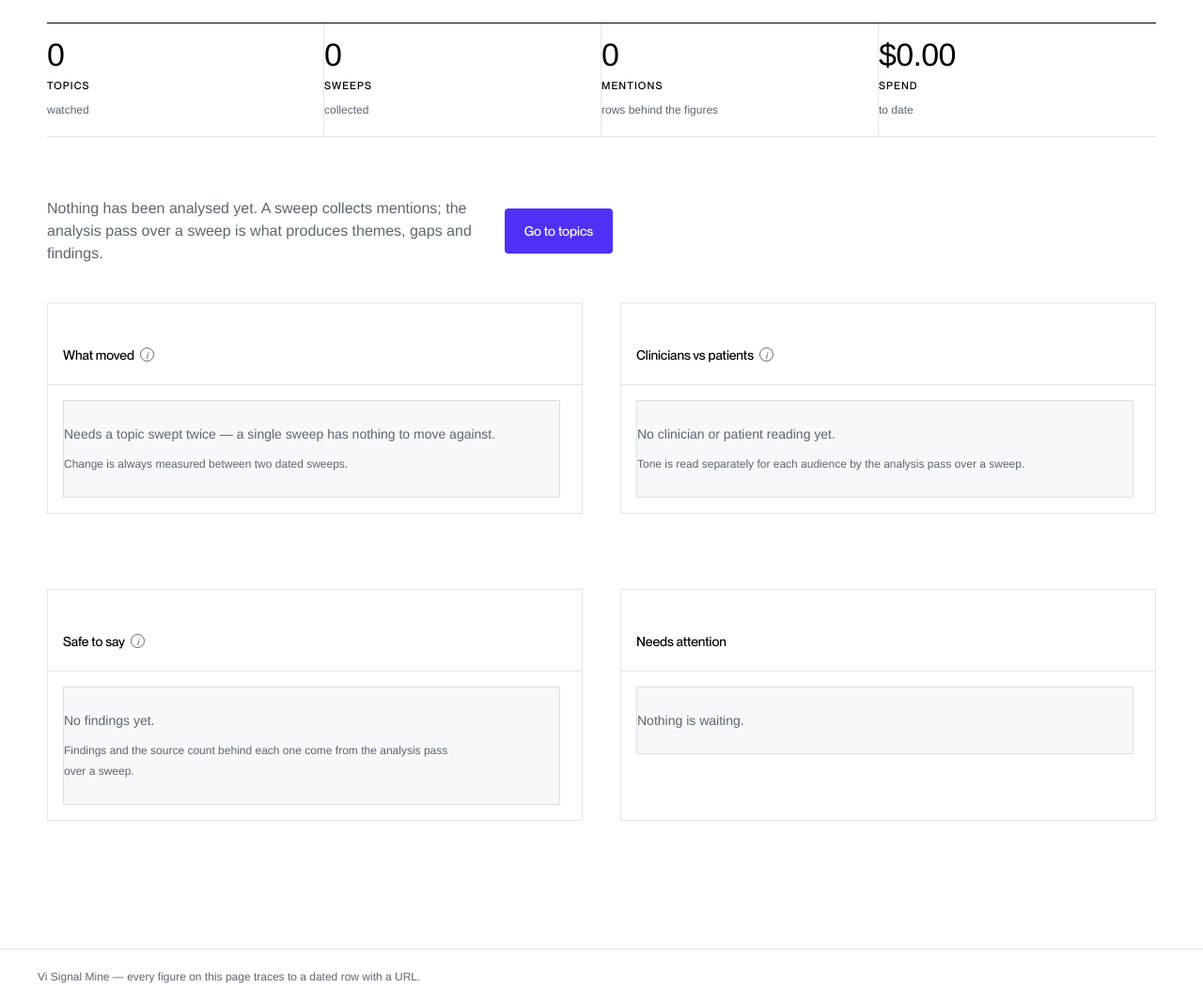
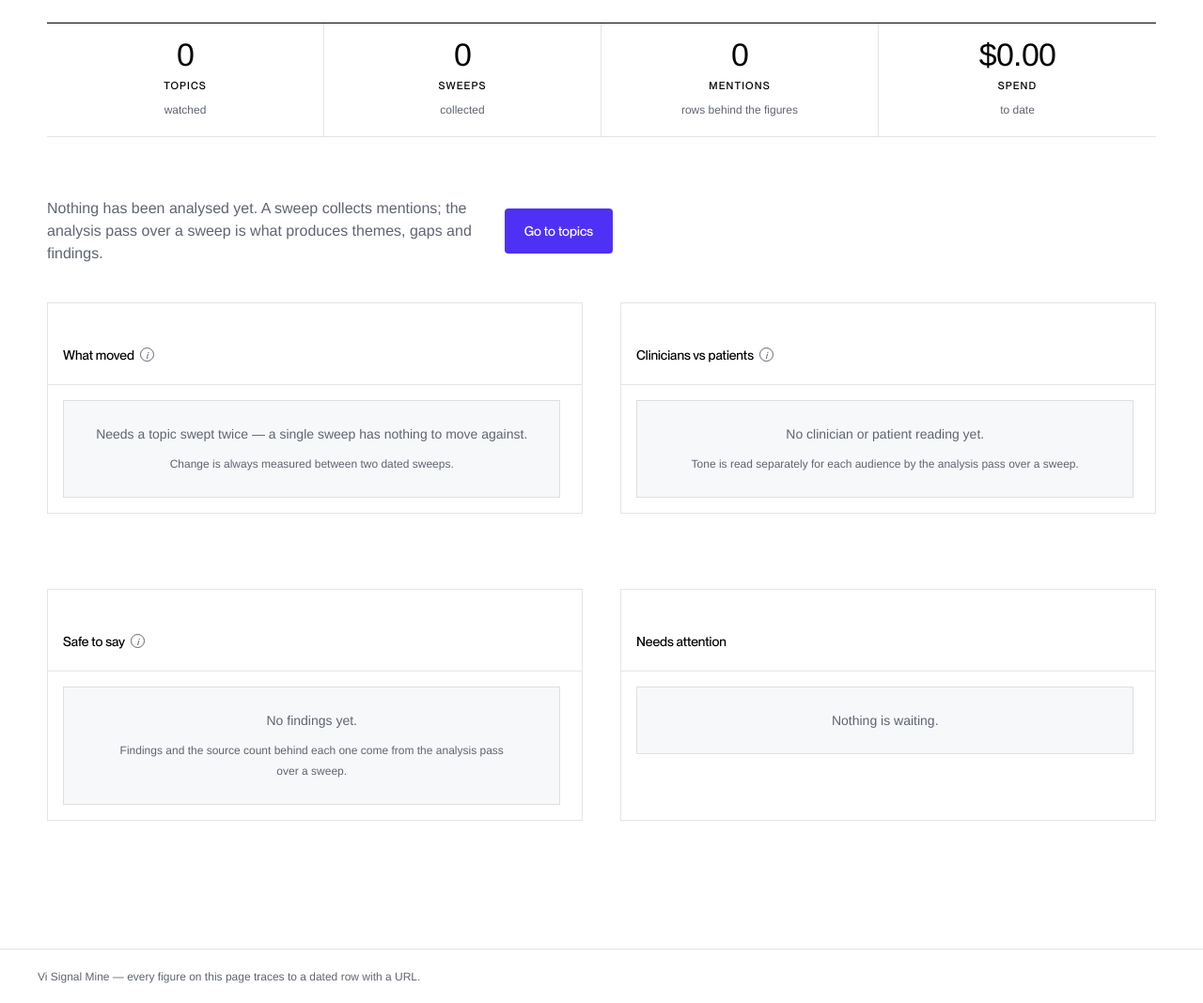
Before and after one commit to daniellazar-cpu/vi-signal-mine, a FastAPI app: page / in a window 1280 px wide. Shown: the part 159-1227 px from the top of the page at 94% size. Run offline with FastAPI, Linux system fonts and the light colour scheme; some libraries are stand-ins or nearby versions; some web fonts are replaced.

Commit message:
Center the overview counters and short dashboard empty-states
The counter strip's numbers hugged the left rule (asymmetric padding),
and the "nothing to show yet" cards in the dashboard grid read the
same way. Both are short, single-purpose blocks in a bounded box, so
centered reads better than left-pinned. Scoped to .dash-grid so the
longer, multi-line empty-state messages elsewhere in the app (which
wrap to a readable line length and read worse centered) are untouched.

```diff
--- a/vsm/ui/static/app.css
+++ b/vsm/ui/static/app.css
@@ -1491,9 +1491,9 @@ a.tier-badge-corroborated:hover { background: var(--vi-violet-hover); border-col
   margin-bottom: var(--space-lg);
 }
 .counter {
-  display: flex; flex-direction: column; gap: 2px;
-  padding: var(--space-sm) var(--space-sm) var(--space-sm) 0;
-  text-decoration: none; color: inherit;
+  display: flex; flex-direction: column; align-items: center; gap: 2px;
+  padding: var(--space-sm);
+  text-decoration: none; color: inherit; text-align: center;
   border-right: var(--border-hairline) solid var(--rule);
 }
 .counter:last-child { border-right: 0; }
@@ -1521,6 +1521,12 @@ a.tier-badge-corroborated:hover { background: var(--vi-violet-hover); border-col
   display: grid; grid-template-columns: repeat(2, minmax(0, 1fr));
   gap: var(--space-lg) var(--space-lg);
 }
+/* Scoped to the dashboard cards, not the shared .empty-state used elsewhere
+   with longer messages — a wrapped paragraph reads worse centered, but these
+   are one or two short lines inside a bounded card and read better centered
+   than pinned to the left rule. */
+.dash-grid .empty-state { align-items: center; text-align: center; }
+.dash-grid .empty-state p { margin-left: auto; margin-right: auto; }
 .panel { min-width: 0; }
 .panel-head {
   display: flex; align-items: baseline; justify-content: space-between; gap: 12px;
```
